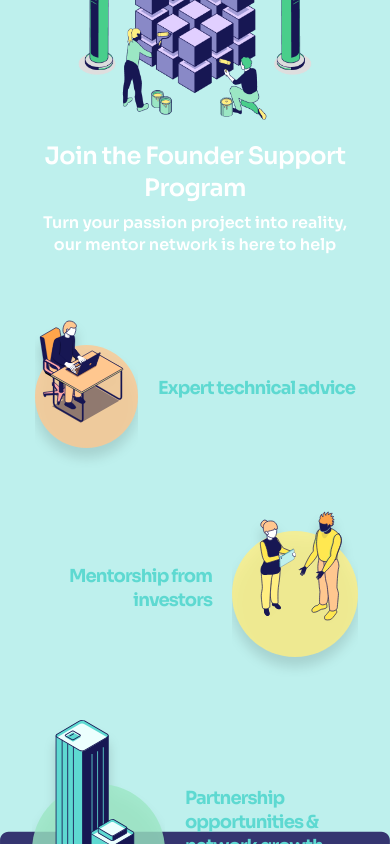
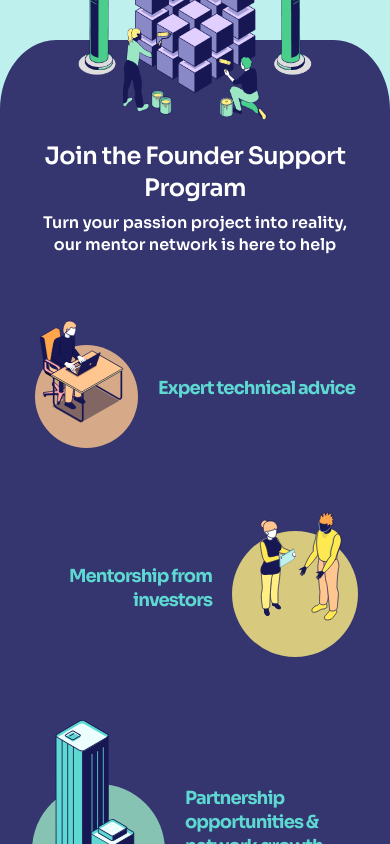
Before and after one commit to koii-network/homepage, a Next.js app: page /founders in a window 390 px wide. Shown: the part 5780-6624 px from the top of the page. Built offline with nearby package versions, Linux system fonts and the light colour scheme.

Commit message:
Fix background image

```diff
--- a/components/founders/program-benefits/index.tsx
+++ b/components/founders/program-benefits/index.tsx
@@ -4,7 +4,7 @@ import { Benefit } from "./benefit";
 
 export const ProgramBenefits = () => {
   return (
-    <div className="flex flex-col relative justify-center w-full bg-lightmint">
+    <div className="flex flex-col relative justify-center w-full bg-lightmint bg-benefits-background lg:bg-benefits-background-xl bg-no-repeat bg-[length:100%_100%] bg-center">
       <div
         className={`!px-8 w-full flex-col pb-16 lg:pb-36 flex justify-center align-center z-40`}
       >
@@ -43,15 +43,6 @@ export const ProgramBenefits = () => {
           })}
         </div>
       </div>
-      <div className={`absolute w-full h-full`}>
-        <div className="relative min-w-full max-w-full h-full">
-          <Image
-            src="/images/founders/benefit-background.svg"
-            alt="benefits building"
-            layout="fill"
-          />
-        </div>
-      </div>
     </div>
   );
 };
--- a/tailwind.config.js
+++ b/tailwind.config.js
@@ -26,6 +26,11 @@ module.exports = {
       sans: ["Sora", "sans-serif"],
     },
     extend: {
+      backgroundImage: {
+        "benefits-background-xl":
+          "url('/images/founders/benefit-background-xl.svg')",
+        "benefits-background": "url('/images/founders/benefit-background.svg')",
+      },
       transitionDuration: {
         1300: "1300ms",
       },
@@ -46,9 +51,6 @@ module.exports = {
         "fish-yellow": "#FFC78F",
         purple: "#4D3D8D",
         "dark-green": "#087980",
-      },
-      dropShadow: {
-        "3xl": "0px 10px 6px rgba(0, 0, 0, 0.15)",
       },
       keyframes: {
         identity: {
```
Also changed, not shown: public/images/founders/benefit-background-xl.svg (added), public/images/founders/benefit-background.svg.
